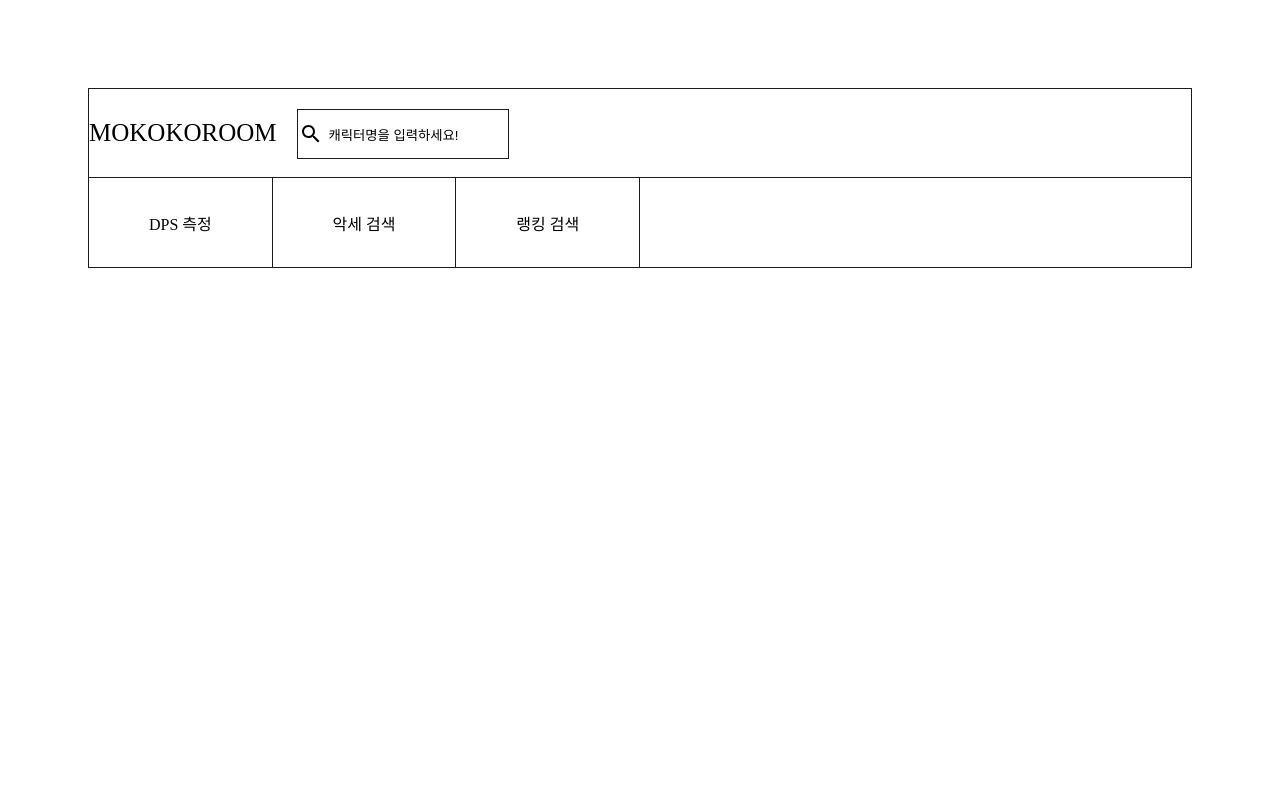
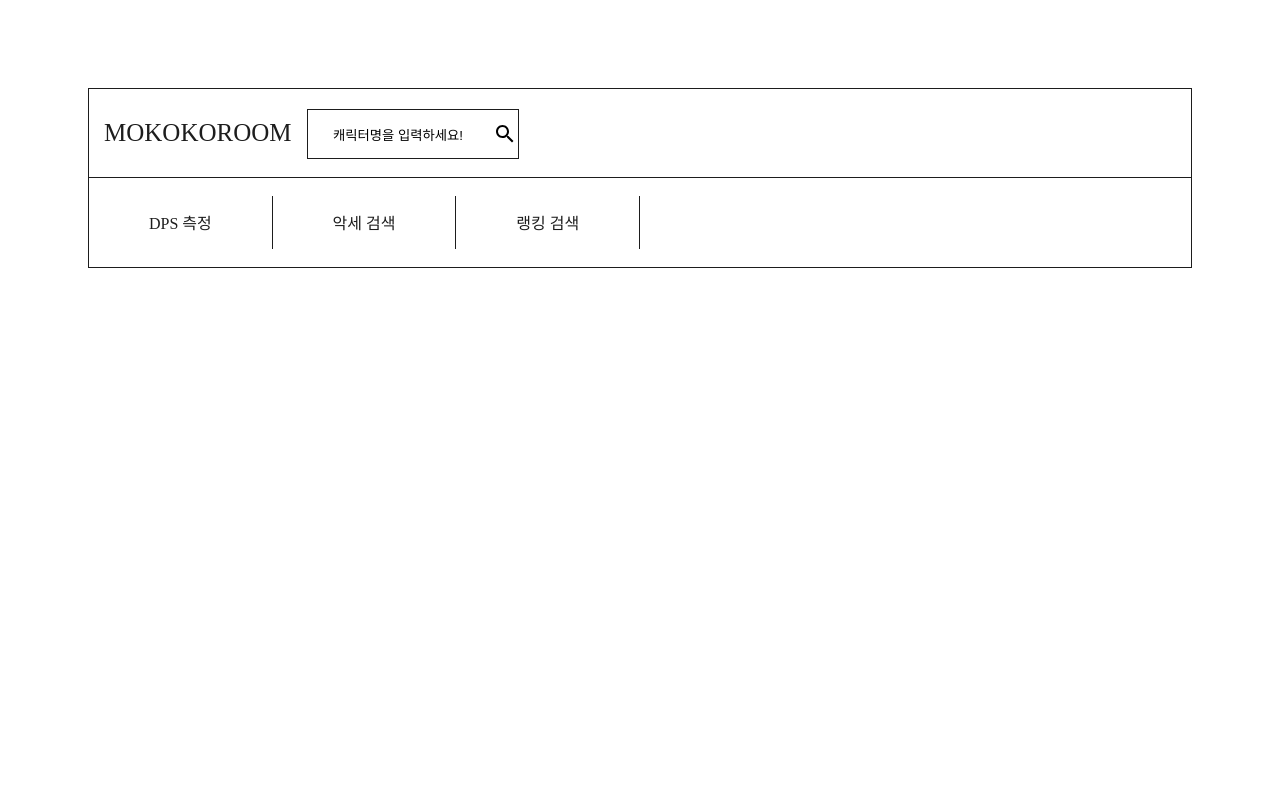
Before and after one commit to juunghyun/mokokoroom, a React (Create React App) app: page /test in a window 1280 px wide. Shown: the top 800 px of the page. Built offline with nearby package versions, Linux system fonts and the light colour scheme; no server answers.

Commit message:
hover animation, use a tag to move url

```diff
--- a/src/components/molecules/Nav.js
+++ b/src/components/molecules/Nav.js
@@ -1,18 +1,18 @@
 import React from 'react';
+import styled from 'styled-components';
 import {Link} from 'react-router-dom';
-import styled from 'styled-components';
 
 const Nav = () => {
     return (
         <Nav1>
             <MenuDiv>
-                <div>DPS 측정</div>
+                    <NavA href="/dps">DPS 측정</NavA>
             </MenuDiv>
             <MenuDiv>
-                <div>악세 검색</div>
+                <NavA href="/acc">악세 검색</NavA>
             </MenuDiv>
             <MenuDiv>
-                <div>랭킹 검색</div>
+                    <NavA href="/dps">랭킹 검색</NavA>
             </MenuDiv>
         </Nav1>
     );
@@ -27,6 +27,8 @@ const Nav1 = styled.nav`
   grid-template-columns: repeat(6,1fr);
   grid-template-rows: 1fr;
   border: 1px #1d1d1d solid;
+  justify-content: center;
+  align-items: center;
   border-top: none;
 `;
 
@@ -36,5 +38,15 @@ const MenuDiv = styled.div`
   display: flex;
   justify-content: center;
   align-items: center;
-    border-right:1px #1d1d1d solid;
+  height: 60%;
+  border-right: 1px #1d1d1d solid;
 `;
+
+const NavA = styled.a`
+  text-decoration: none;
+  color: #1d1d1d;
+  &:hover {
+    transition: font-size 0.1s ease-in-out;
+    font-size:14px;
+  }
+`;
--- a/src/components/molecules/SearchNav.js
+++ b/src/components/molecules/SearchNav.js
@@ -2,21 +2,50 @@ import React from 'react';
 import {Link} from 'react-router-dom';
 import styled from 'styled-components';
 import SearchOutlinedIcon from "@mui/icons-material/SearchOutlined";
+import {useState} from "react";
+
 const SearchNav = () => {
+
+    const [isText, setIsText] = useState("캐릭터명을 입력하세요!");
+
+    //검색 박스 입력시 text 구성(클릭)
+    const clearText = () => {
+        if(isText === "캐릭터명을 입력하세요!") {
+            setIsText('');
+        }
+    };
+
+    //검색 박스 입력시 text 구성(blur)
+    const clearText2 = () => {
+        if(isText === ""){
+            setIsText("캐릭터명을 입력하세요!")
+        }
+    };
+
+    //검색 text 입력
+    const addText = (e) => {
+        setIsText(e.target.value);
+    };
+
 
     return (
         <SearchNav1>
-            <LogoDiv>MOKOKOROOM</LogoDiv>
+            <LogoDiv>
+                <NavA href="/">MOKOKOROOM</NavA>
+            </LogoDiv>
             <SearchDiv>
                 <SearchBoxDiv>
+                    <SearchText
+                        type="text"
+                        value={isText}
+                        onClick={clearText}
+                        onBlur={clearText2}
+                        onChange={addText}
+                    >
+                    </SearchText>
                     <SearchIconImg>
                         <SearchOutlinedIcon></SearchOutlinedIcon>
                     </SearchIconImg>
-                    <SearchText
-                        type ="text"
-                        value ="캐릭터명을 입력하세요!"
-                    >
-                    </SearchText>
                 </SearchBoxDiv>
             </SearchDiv>
         </SearchNav1>
@@ -37,6 +66,7 @@ const SearchNav1 = styled.nav`
 
 //모코코룸 글자가 들어가는 div 스타일. 클릭 시 홈으로 이동하는 기능
 const LogoDiv = styled.div`
+  padding-left:10px;
   display: flex;
   justify-content: center;
   align-items: center;
@@ -57,7 +87,7 @@ const SearchBoxDiv = styled.div`
   width:100%;
   height:100%;
   display: grid;
-  grid-template-columns: 1fr 4fr;
+  grid-template-columns: 4fr 1fr;
   column-gap: 3px;
 `;
 
@@ -73,4 +103,10 @@ const SearchIconImg = styled.div`
 //검색 박스 내부 검색칸 Input
 const SearchText = styled.input`
   border: none;
+  text-align: center;
 `;
+
+const NavA = styled.a`
+  text-decoration: none;
+  color: #1d1d1d;
+`;
--- a/src/components/pages/TestPage.js
+++ b/src/components/pages/TestPage.js
@@ -50,7 +50,7 @@ const TestPage = () => {
 
             {/*사이트 최하단 Copyright 적는 부분*/}
             <CopyrightDiv>
-                <CopyrightText>1234</CopyrightText>
+                <CopyrightText>Copyright @2023 mokokoroom / contact : forcomfe81@gmail.com</CopyrightText>
             </CopyrightDiv>
 
         </MainDiv>
```
